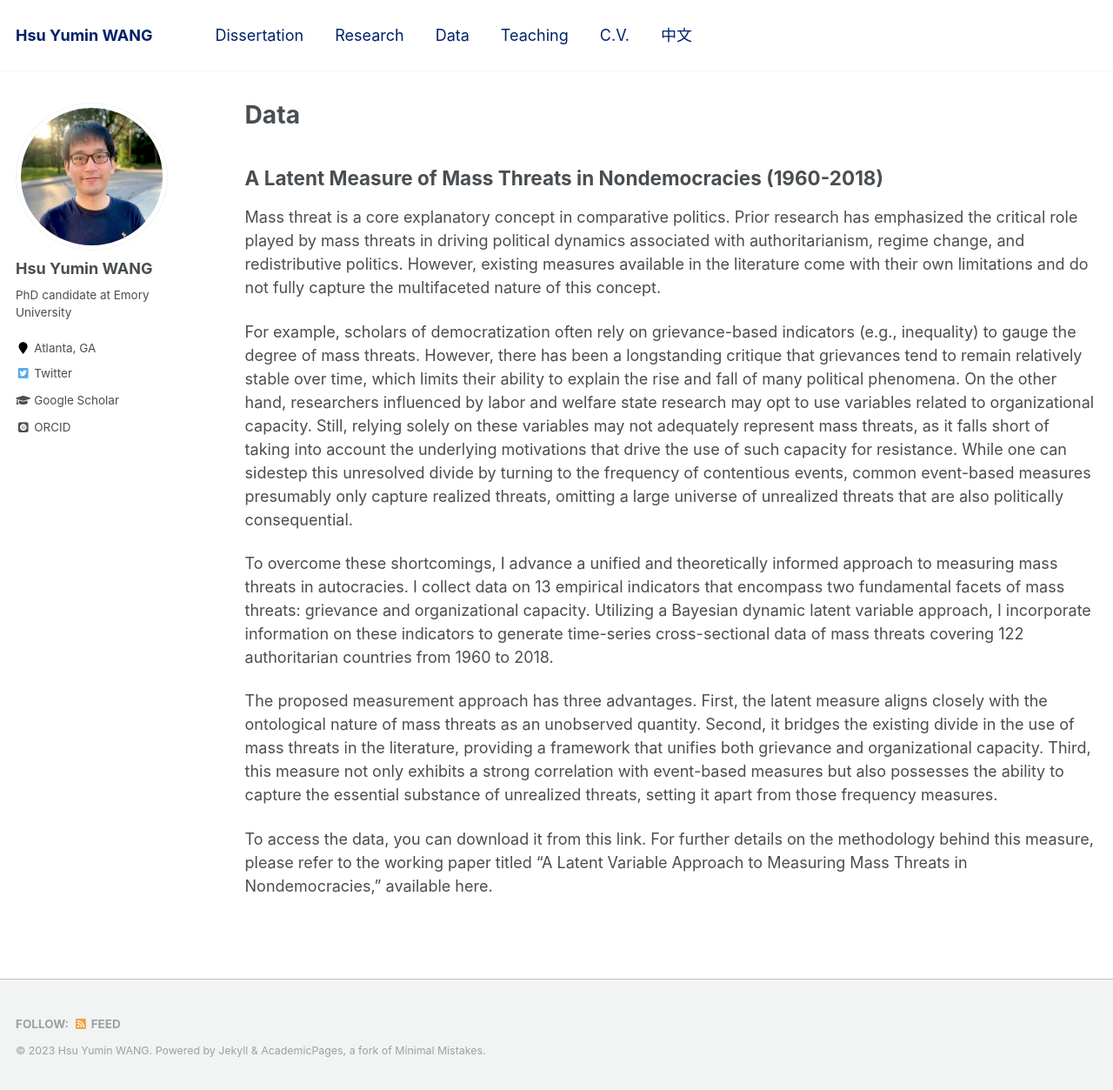
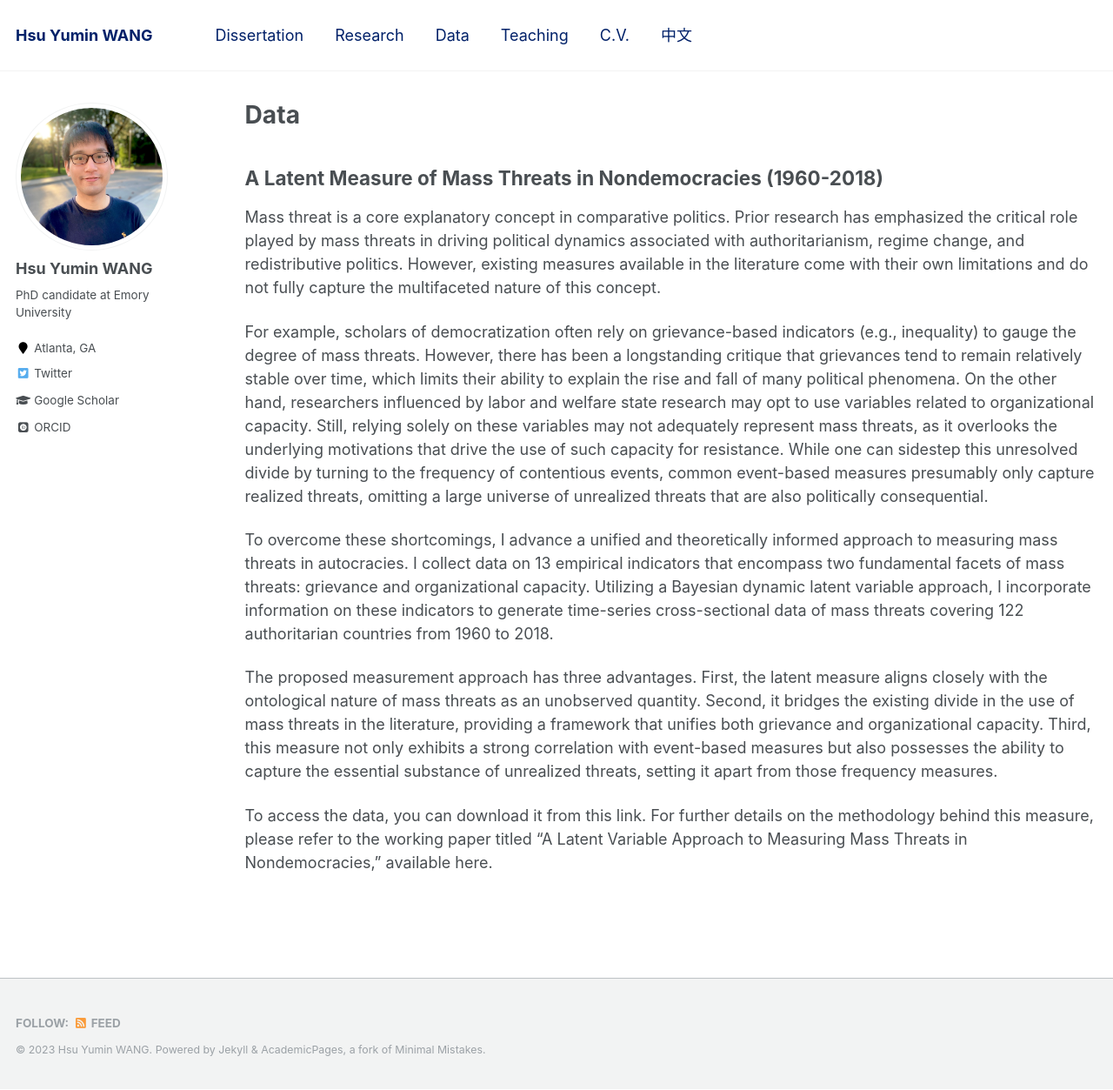
Before and after one commit to hsuyumin/hsuyumin.github.io, a Jekyll site: the page built from _pages/data.md, in a window 1280 px wide and 1253 px high. Shown: the whole window at 87% size. Built offline with Jekyll 4.4.1, drawn with Linux system fonts in a browser that asks for light colours; some web fonts are replaced.

Commit message:
Update data.md

```diff
--- a/_pages/data.md
+++ b/_pages/data.md
@@ -12,7 +12,7 @@ redirect_from:
 
   Mass threat is a core explanatory concept in comparative politics. Prior research has emphasized the critical role played by mass threats in driving political dynamics associated with authoritarianism, regime change, and redistributive politics. However, existing measures available in the literature come with their own limitations and do not fully capture the multifaceted nature of this concept.
 
-  For example, scholars of democratization often rely on grievance-based indicators (e.g., inequality) to gauge the degree of mass threats. However, there has been a longstanding critique that grievances tend to remain relatively stable over time, which limits their ability to explain the rise and fall of many political phenomena. On the other hand, researchers influenced by labor and welfare state research may opt to use variables related to organizational capacity. Still, relying solely on these variables may not adequately represent mass threats, as it falls short of taking into account the underlying motivations that drive the use of such capacity for resistance. While one can sidestep this unresolved divide by turning to the frequency of contentious events, common event-based measures presumably only capture realized threats, omitting a large universe of unrealized threats that are also politically consequential.
+  For example, scholars of democratization often rely on grievance-based indicators (e.g., inequality) to gauge the degree of mass threats. However, there has been a longstanding critique that grievances tend to remain relatively stable over time, which limits their ability to explain the rise and fall of many political phenomena. On the other hand, researchers influenced by labor and welfare state research may opt to use variables related to organizational capacity. Still, relying solely on these variables may not adequately represent mass threats, as it overlooks the underlying motivations that drive the use of such capacity for resistance. While one can sidestep this unresolved divide by turning to the frequency of contentious events, common event-based measures presumably only capture realized threats, omitting a large universe of unrealized threats that are also politically consequential.
 
 
   To overcome these shortcomings, I advance a unified and theoretically informed approach to measuring mass threats in autocracies. I collect data on 13 empirical indicators that encompass two fundamental facets of mass threats: grievance and organizational capacity. Utilizing a Bayesian dynamic latent variable approach, I incorporate information on these indicators to generate time-series cross-sectional data of mass threats covering 122 authoritarian countries from 1960 to 2018.
```
